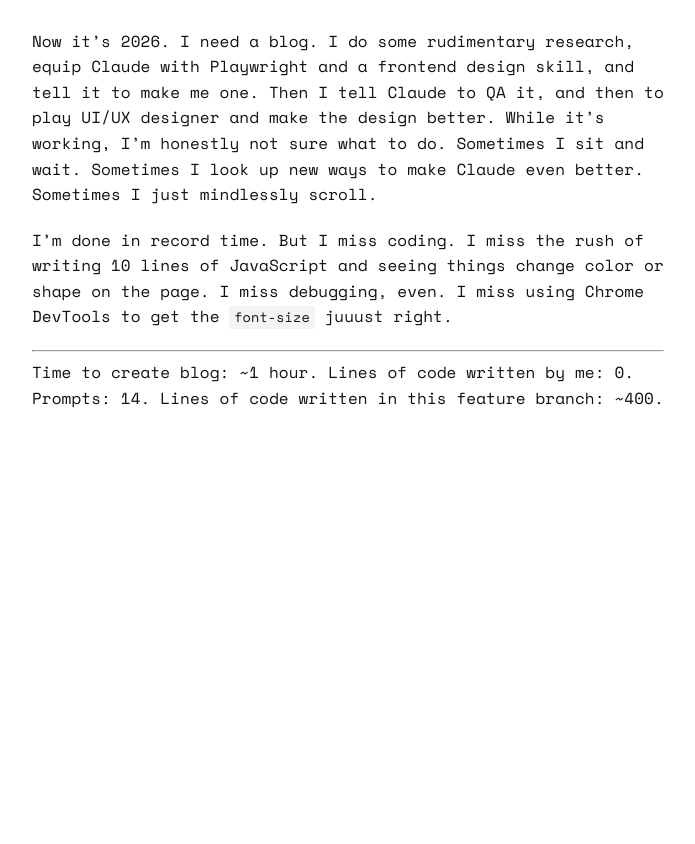
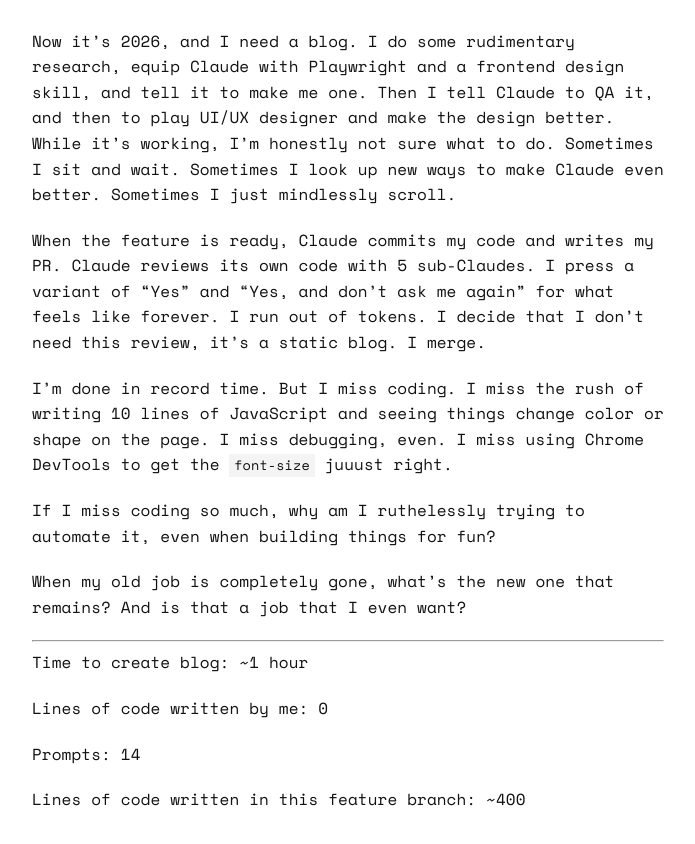
Before and after one commit to lisunshiny/liannsun.com, an Astro site in the folder blog/: page /blog/posts/on-software-dev in a window 1280 px wide. Shown: the part 842-1686 px from the top of the page, without its empty margins (292-987 px from the left). Before the commit the page ends 1369 px from the top, so only its background shows below. Built offline with nearby package versions, Linux system fonts and the light colour scheme; Astro itself is replaced by a stand-in of ours.

Commit message:
Update blog post

```diff
--- a/blog/src/content/posts/on-software-dev.md
+++ b/blog/src/content/posts/on-software-dev.md
@@ -9,13 +9,25 @@ It's 2023, I want a new website. Someone I went on a date with admitted they had
 So I build it. I design it and write pretty much all of the HTML, CSS, and JavaScript by hand. It's a cute idea and it works great. It also took about 8 hours, mostly because I am not a good designer.
 
 <video controls width="100%" style="margin: 1.5rem 0;">
-  <source src="/blog/site-picker.mov" type="video/quicktime" />
+  <source src="/blog/site-picker.mp4" type="video/mp4" />
 </video>
 
-Now it's 2026. I need a blog. I do some rudimentary research, equip Claude with Playwright and a frontend design skill, and tell it to make me one. Then I tell Claude to QA it, and then to play UI/UX designer and make the design better. While it's working, I'm honestly not sure what to do. Sometimes I sit and wait. Sometimes I look up new ways to make Claude even better. Sometimes I just mindlessly scroll.
+Now it's 2026, and I need a blog. I do some rudimentary research, equip Claude with Playwright and a frontend design skill, and tell it to make me one. Then I tell Claude to QA it, and then to play UI/UX designer and make the design better. While it's working, I'm honestly not sure what to do. Sometimes I sit and wait. Sometimes I look up new ways to make Claude even better. Sometimes I just mindlessly scroll.
+
+When the feature is ready, Claude commits my code and writes my PR. Claude reviews its own code with 5 sub-Claudes. I press a variant of "Yes" and "Yes, and don't ask me again" for what feels like forever. I run out of tokens. I decide that I don't need this review, it's a static blog. I merge.
 
 I'm done in record time. But I miss coding. I miss the rush of writing 10 lines of JavaScript and seeing things change color or shape on the page. I miss debugging, even. I miss using Chrome DevTools to get the `font-size` juuust right.
 
+If I miss coding so much, why am I ruthelessly trying to automate it, even when building things for fun?
+
+When my old job is completely gone, what's the new one that remains? And is that a job that I even want?
+
 ---
 
-Time to create blog: ~1 hour. Lines of code written by me: 0. Prompts: 14. Lines of code written in this feature branch: ~400.
+Time to create blog: ~1 hour
+
+Lines of code written by me: 0
+
+Prompts: 14
+
+Lines of code written in this feature branch: ~400
```
Also changed, not shown: 2 other files.
